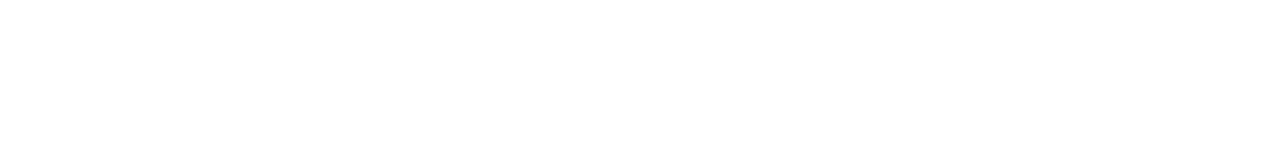
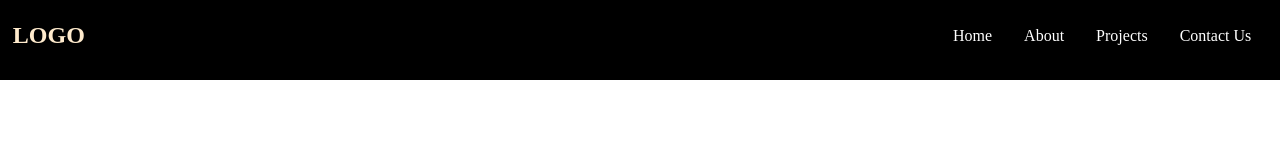
Before and after one commit to Art-Abdullahi/responsive-Navbar, a plain HTML site: page index.html in a window 1280 px wide. Drawn offline with Linux system fonts and the light colour scheme.

Commit message:
ft: navbar set

```diff
--- a/index.html
+++ b/index.html
@@ -7,7 +7,17 @@
     <title>Responsive Navbar</title>
   </head>
   <body>
-    <nav></nav>
+    <nav>
+      <div class="container">
+        <h1>LOGO</h1>
+        <ul>
+          <li>Home</li>
+          <li>About</li>
+          <li>Projects</li>
+          <li>Contact Us</li>
+        </ul>
+      </div>
+    </nav>
     <script src="main.js"></script>
   </body>
 </html>
--- a/style.css
+++ b/style.css
@@ -2,4 +2,35 @@
   margin: 0;
   padding: 0;
   box-sizing: border-box;
+  color: white;
 }
+
+nav {
+  height: 5rem;
+  background: black;
+  width: 100%;
+}
+.container {
+  display: flex;
+  align-items: center;
+  justify-content: space-between;
+  padding: 0.8rem;
+}
+h1 {
+  color: blanchedalmond;
+}
+
+ul {
+  list-style-type: none;
+  margin: 0;
+  padding: 0;
+  display: flex;
+  overflow: hidden;
+}
+
+li {
+  color: white;
+  text-align: center;
+  padding: 14px 16px;
+  text-decoration: none;
+}
```
